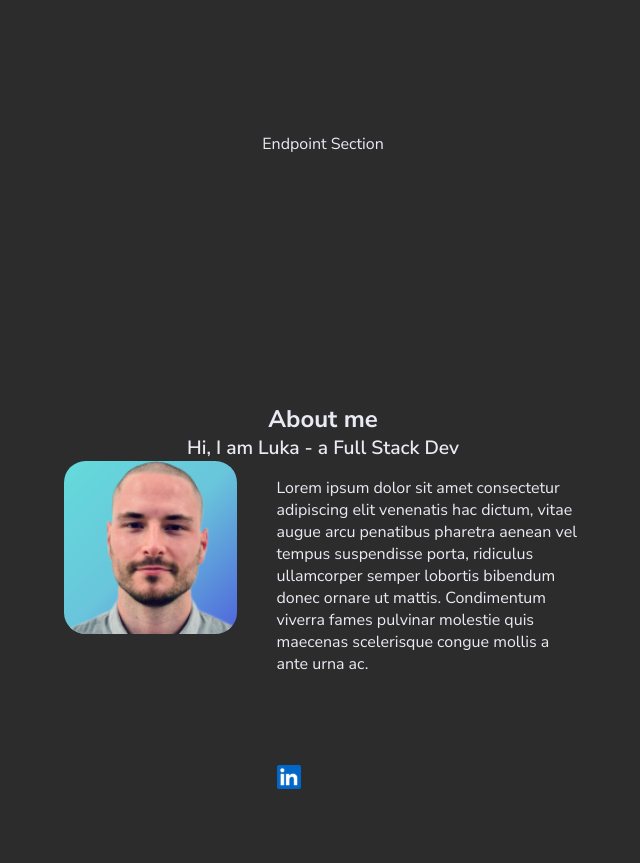
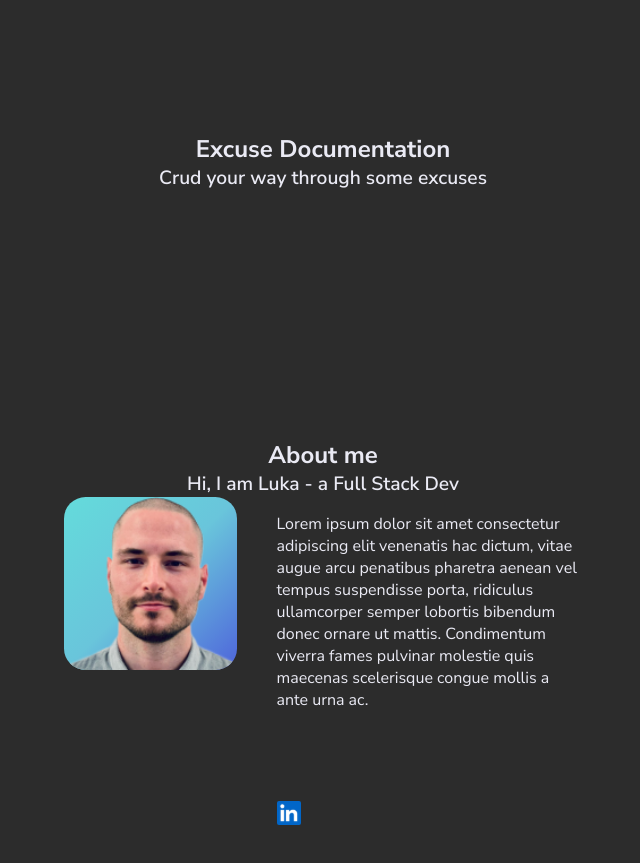
Before and after one commit to lukacafuta/Excuse-Generator, a React (Vite) app in the folder Frontend/: page / in a window 1280 px wide. Shown: the part 1320-2183 px from the top of the page, without its empty margins (317-957 px from the left). Built offline with nearby package versions, Linux system fonts and the light colour scheme.

Commit message:
basic setup

```diff
--- a/Frontend/src/components/sections/EndpointSection.jsx
+++ b/Frontend/src/components/sections/EndpointSection.jsx
@@ -3,7 +3,12 @@ import {EndpointSectionStyled} from "../../styles/globalStyles.js";
 export default function EndpointSection() {
     return (
         <EndpointSectionStyled>
-            Endpoint Section
+            <h2>Excuse Documentation</h2>
+            <h3>Crud your way through some excuses</h3>
+            <div className="endpoints">
+
+            </div>
+
         </EndpointSectionStyled>
     )
 }
--- a/Frontend/src/styles/globalStyles.js
+++ b/Frontend/src/styles/globalStyles.js
@@ -87,6 +87,7 @@ export const ExcuseSectionStyled = styled.section`
 
 export const EndpointSectionStyled = styled.section`
     display: flex;
+    flex-direction: column;
     justify-content: center;
     align-items: center;
     width: 100%;
```
